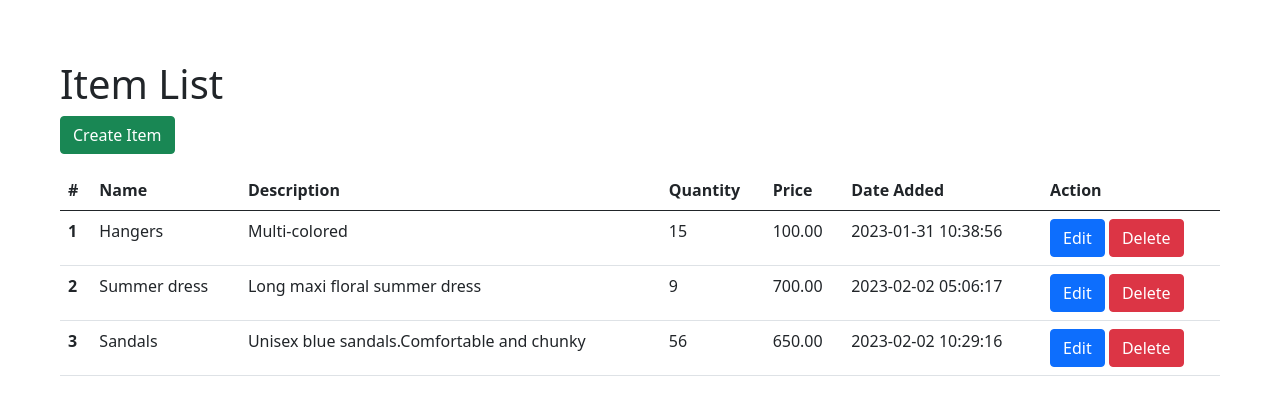
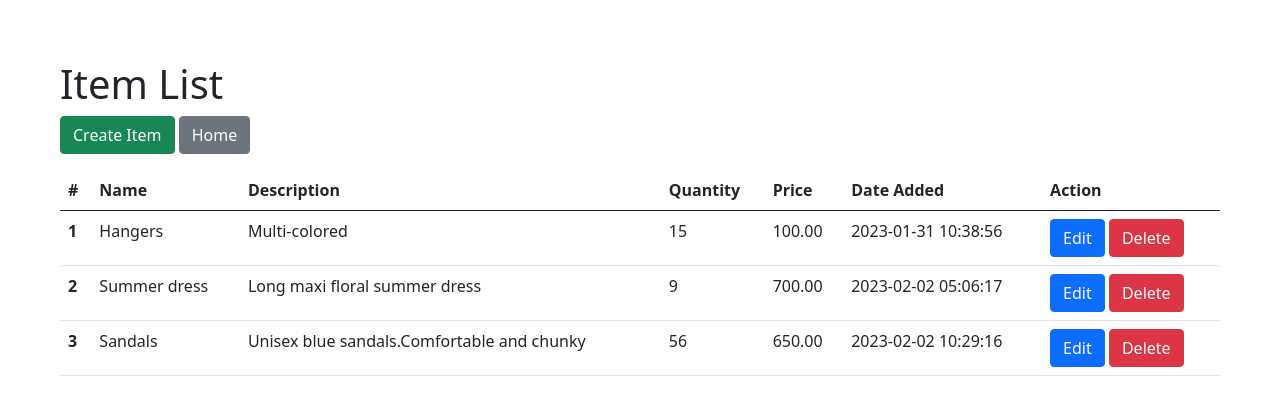
Before and after one commit to SaraAchieng/Inventory-List, a PHP site: page /items.php in a window 1280 px wide. Shown: the top 415 px of the page. Run offline with PHP 8.4, Linux system fonts and the light colour scheme; data comes from the database, SQL or seed files in the repository.

Commit message:
added a link

```diff
--- a/items.php
+++ b/items.php
@@ -27,6 +27,7 @@ $items = $statement->fetchAll(PDO::FETCH_ASSOC);
 
 <p>
   <a href="create.php" class="btn btn-success">Create Item</a>
+  <a href="dashboard1.php" class="btn btn-secondary">Home</a>
 </p>
 <table class="table">
   <thead>
```
